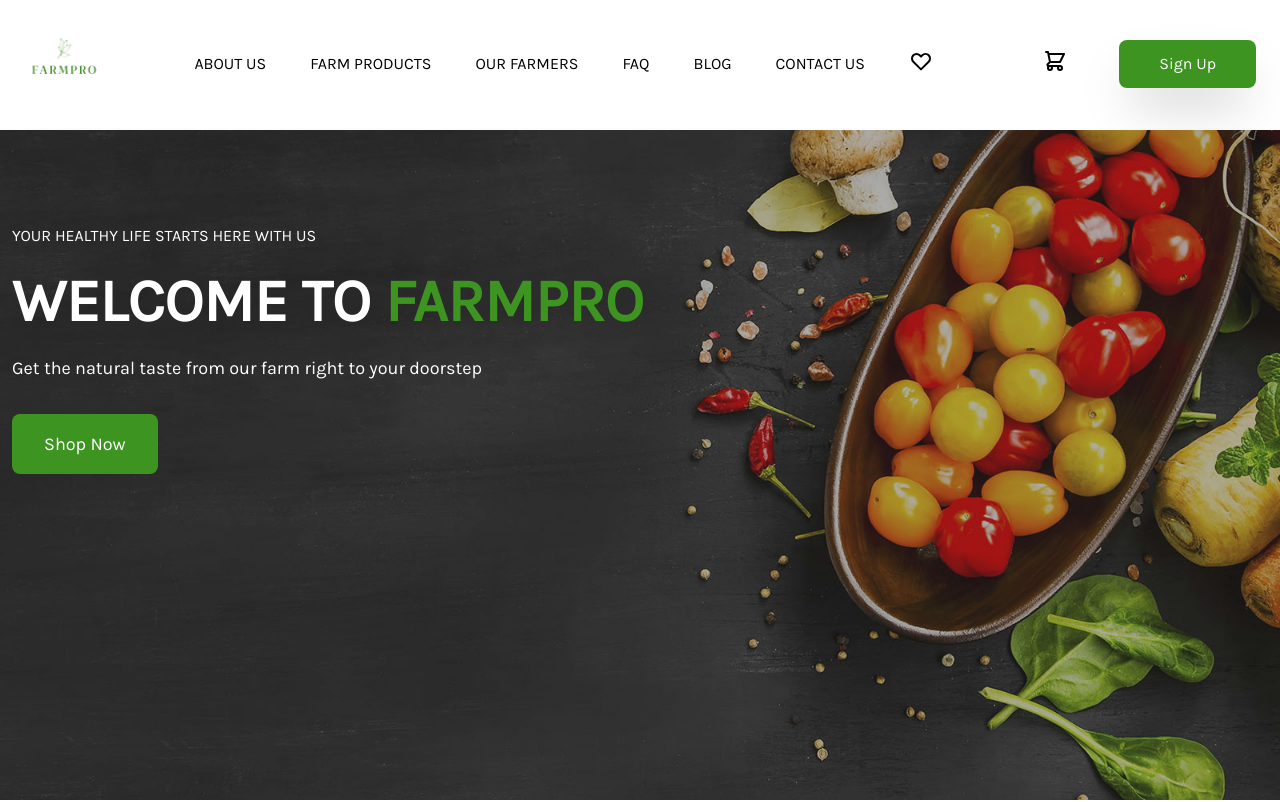
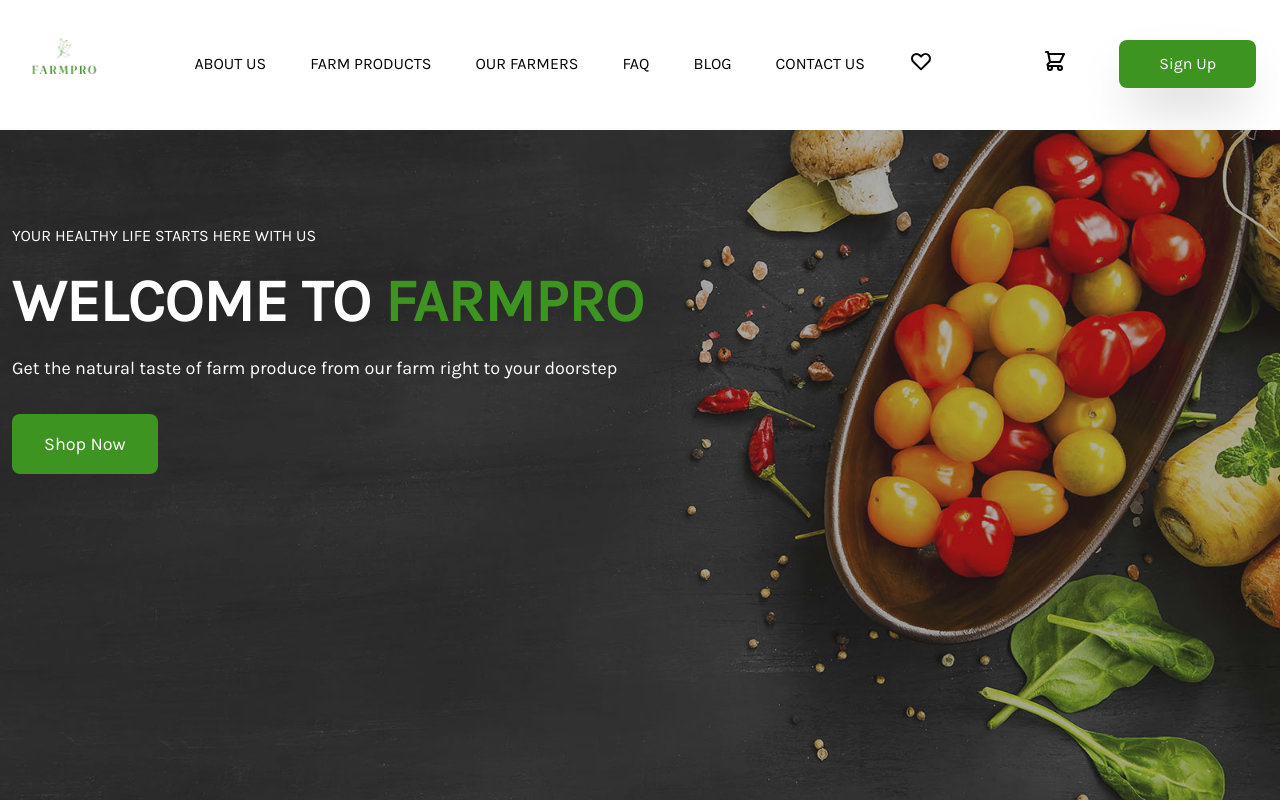
Before and after one commit to Emilsone/Farmpro-Website, a Vue app: page / in a window 1280 px wide. Shown: the top 802 px of the page. Built offline with nearby package versions, Linux system fonts and the light colour scheme.

Commit message:
add more text to hero heading

```diff
--- a/src/components/HeroContent.vue
+++ b/src/components/HeroContent.vue
@@ -32,7 +32,7 @@
               WELCOME TO <span class="r">FARMPRO</span>
             </h1>
             <p class="leading-normal text-lg mb-8 pt">
-              Get the natural taste from our farm right to your doorstep
+              Get the natural taste of farm produce from our farm right to your doorstep
             </p>
 
             <a href="#"
```
